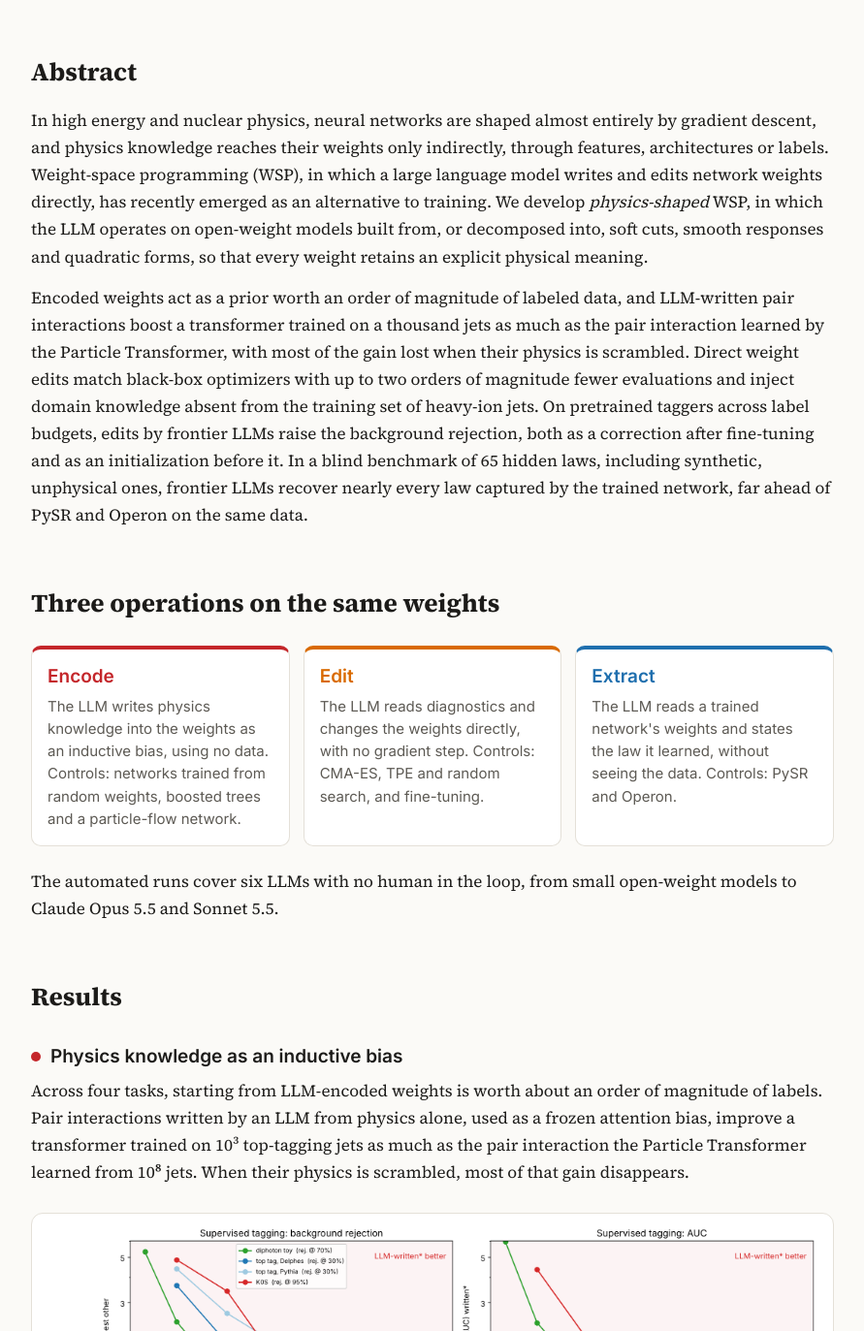
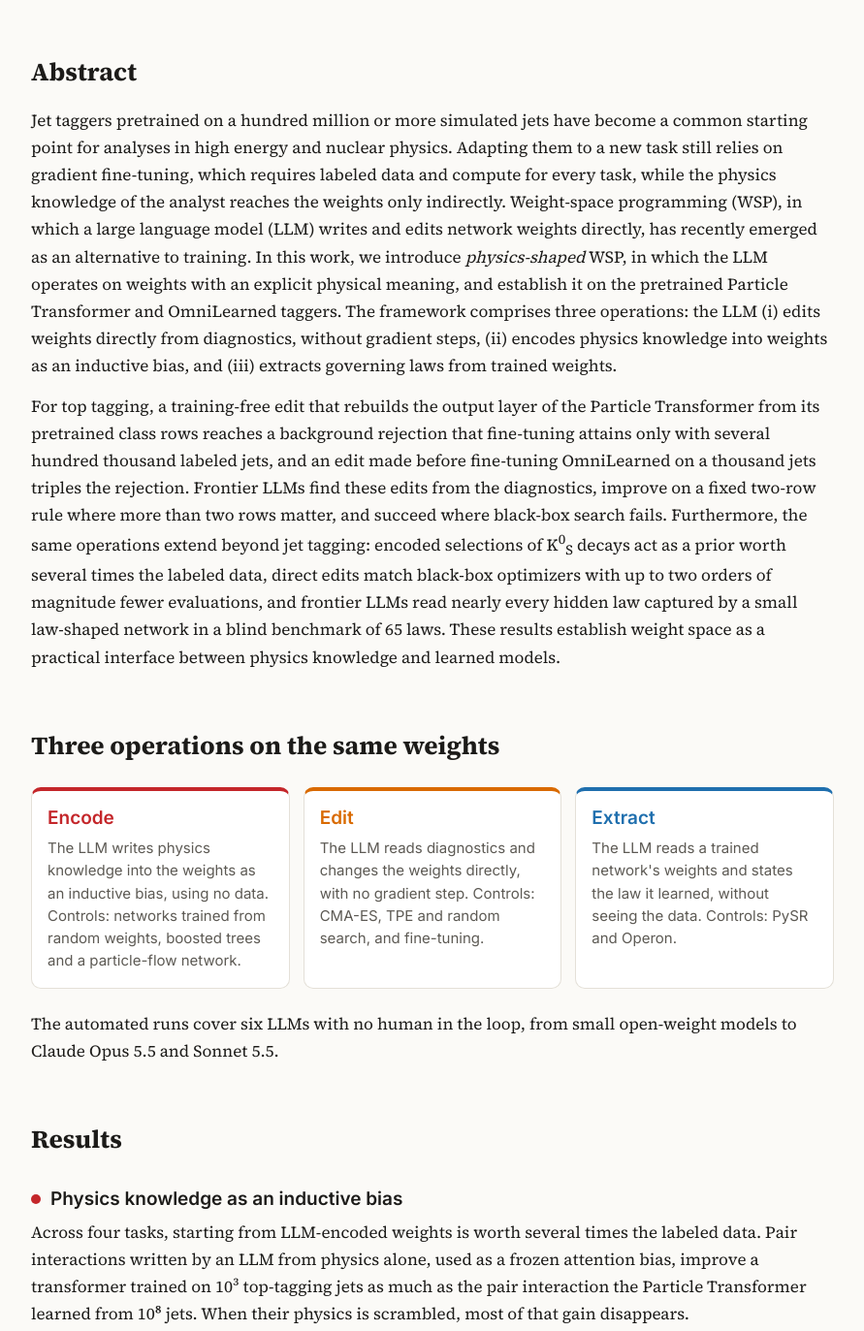
Before and after one commit to chengjiang123/wsp-hep-project, a plain HTML site: page docs/index.html in a window 1280 px wide. Shown: the part 846-2219 px from the top of the page at 97% size, without its empty margins (194-1085 px from the left). Drawn offline with Linux system fonts and the light colour scheme.

Commit message:
Project page: abstract synced with main_v2.tex, encoded-prior claim updated
The abstract on the page was an earlier version. It now matches the abstract of paper_arxiv/main_v2.tex
(1912 characters). The first result paragraph said the encoded weights are worth about an order of
magnitude of labels; the paper now says several times the labeled data.

Co-Authored-By: Claude Fable 5.2 <noreply@anthropic.com>

```diff
--- a/docs/index.html
+++ b/docs/index.html
@@ -111,8 +111,8 @@ a { color: var(--accent); }
 
   <section id="abstract">
     <h2>Abstract</h2>
-    <p>In high energy and nuclear physics, neural networks are shaped almost entirely by gradient descent, and physics knowledge reaches their weights only indirectly, through features, architectures or labels. Weight-space programming (WSP), in which a large language model writes and edits network weights directly, has recently emerged as an alternative to training. We develop <em>physics-shaped</em> WSP, in which the LLM operates on open-weight models built from, or decomposed into, soft cuts, smooth responses and quadratic forms, so that every weight retains an explicit physical meaning.</p>
-    <p>Encoded weights act as a prior worth an order of magnitude of labeled data, and LLM-written pair interactions boost a transformer trained on a thousand jets as much as the pair interaction learned by the Particle Transformer, with most of the gain lost when their physics is scrambled. Direct weight edits match black-box optimizers with up to two orders of magnitude fewer evaluations and inject domain knowledge absent from the training set of heavy-ion jets. On pretrained taggers across label budgets, edits by frontier LLMs raise the background rejection, both as a correction after fine-tuning and as an initialization before it. In a blind benchmark of 65 hidden laws, including synthetic, unphysical ones, frontier LLMs recover nearly every law captured by the trained network, far ahead of PySR and Operon on the same data.</p>
+    <p>Jet taggers pretrained on a hundred million or more simulated jets have become a common starting point for analyses in high energy and nuclear physics. Adapting them to a new task still relies on gradient fine-tuning, which requires labeled data and compute for every task, while the physics knowledge of the analyst reaches the weights only indirectly. Weight-space programming (WSP), in which a large language model (LLM) writes and edits network weights directly, has recently emerged as an alternative to training. In this work, we introduce <em>physics-shaped</em> WSP, in which the LLM operates on weights with an explicit physical meaning, and establish it on the pretrained Particle Transformer and OmniLearned taggers. The framework comprises three operations: the LLM (i) edits weights directly from diagnostics, without gradient steps, (ii) encodes physics knowledge into weights as an inductive bias, and (iii) extracts governing laws from trained weights.</p>
+    <p>For top tagging, a training-free edit that rebuilds the output layer of the Particle Transformer from its pretrained class rows reaches a background rejection that fine-tuning attains only with several hundred thousand labeled jets, and an edit made before fine-tuning OmniLearned on a thousand jets triples the rejection. Frontier LLMs find these edits from the diagnostics, improve on a fixed two-row rule where more than two rows matter, and succeed where black-box search fails. Furthermore, the same operations extend beyond jet tagging: encoded selections of K<sup>0</sup><sub>S</sub> decays act as a prior worth several times the labeled data, direct edits match black-box optimizers with up to two orders of magnitude fewer evaluations, and frontier LLMs read nearly every hidden law captured by a small law-shaped network in a blind benchmark of 65 laws. These results establish weight space as a practical interface between physics knowledge and learned models.</p>
   </section>
 
   <section id="operations">
@@ -130,7 +130,7 @@ a { color: var(--accent); }
 
     <div class="result">
       <h3><span class="dot encode"></span>Physics knowledge as an inductive bias</h3>
-      <p>Across four tasks, starting from LLM-encoded weights is worth about an order of magnitude of labels. Pair interactions written by an LLM from physics alone, used as a frozen attention bias, improve a transformer trained on 10³ top-tagging jets as much as the pair interaction the Particle Transformer learned from 10⁸ jets. When their physics is scrambled, most of that gain disappears.</p>
+      <p>Across four tasks, starting from LLM-encoded weights is worth several times the labeled data. Pair interactions written by an LLM from physics alone, used as a frozen attention bias, improve a transformer trained on 10³ top-tagging jets as much as the pair interaction the Particle Transformer learned from 10⁸ jets. When their physics is scrambled, most of that gain disappears.</p>
       <figure>
         <div class="fig"><img src="assets/summary_ratio_top.png" alt="Ratio of the best model with encoded weights to the best model without, against the number of labels, in four tasks." loading="lazy"></div>
         <figcaption>Best model with LLM-encoded weights over the best model without them, in background rejection, against the number of labels in four tasks. Values above one mean the encoded weights win.</figcaption>
```
